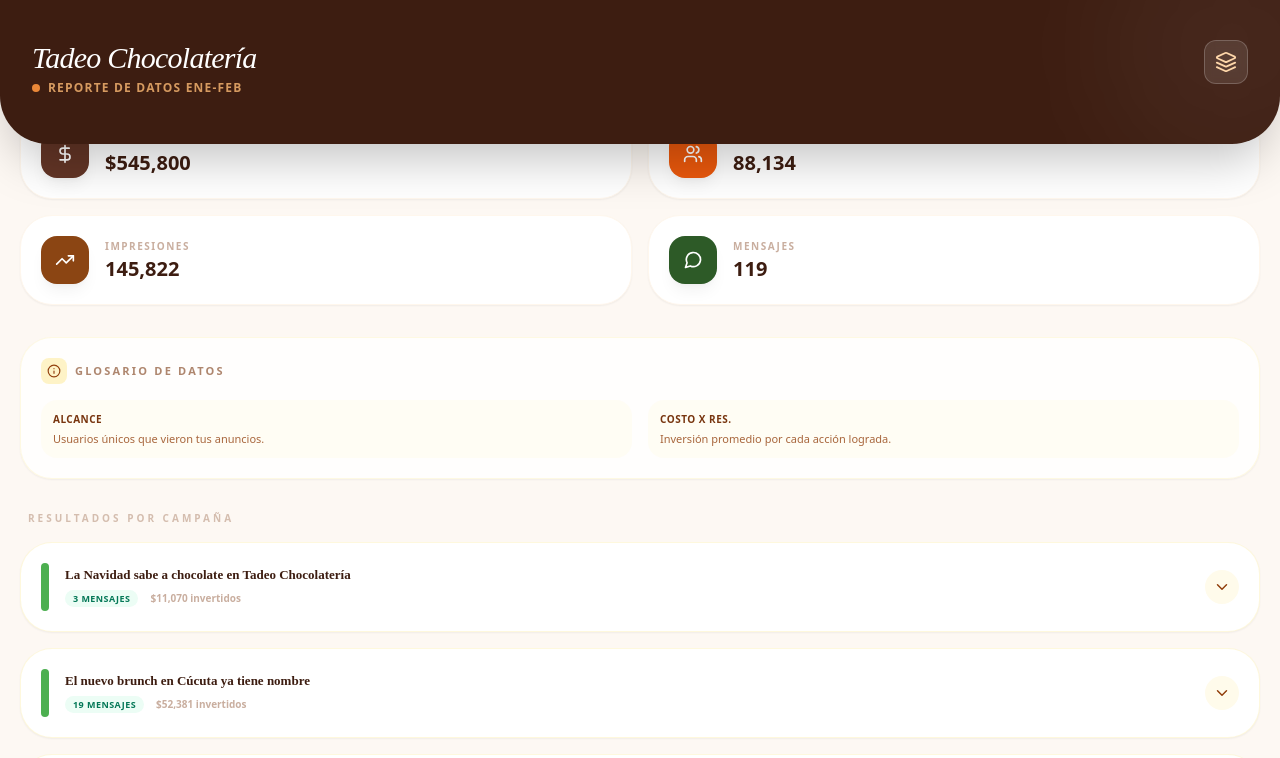
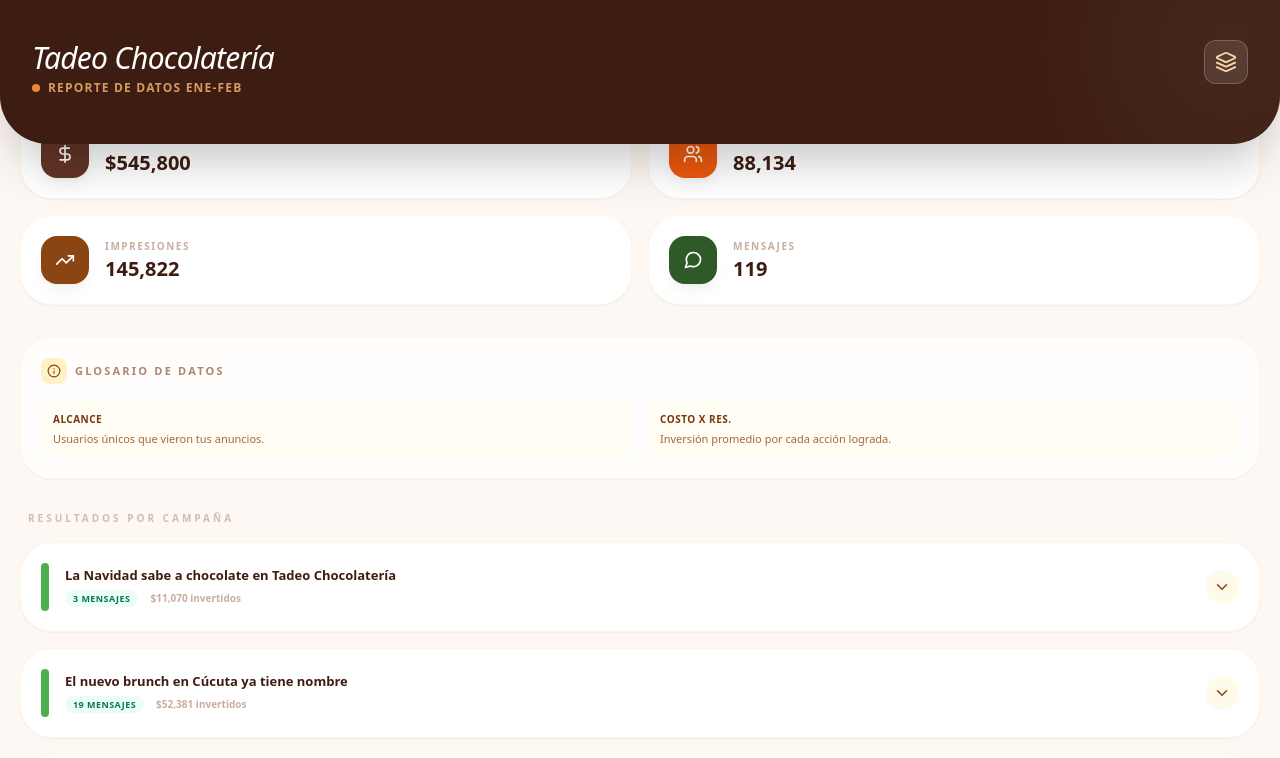
Before and after one commit to jriverabu/informetadeo, a React (Vite) app: page / in a window 1280 px wide. Shown: the top 758 px of the page. Built offline with nearby package versions, Linux system fonts and the light colour scheme.

Commit message:
Refactor CSS to simplify body styles
Remove custom styles and apply default styles.

```diff
--- a/src/index.css
+++ b/src/index.css
@@ -2,15 +2,7 @@
 @tailwind components;
 @tailwind utilities;
 
-:root {
-  -webkit-tap-highlight-color: transparent;
+body {
+  margin: 0;
+  background-color: #fdf8f6;
 }
-
-body {
-  @apply bg-[#FDF8F3] text-[#3D1D11];
-}
-
-/* Clases personalizadas para asegurar que la tipografía se aplique */
-.font-playfair {
-  font-family: 'Playfair Display', serif;
-}
```
